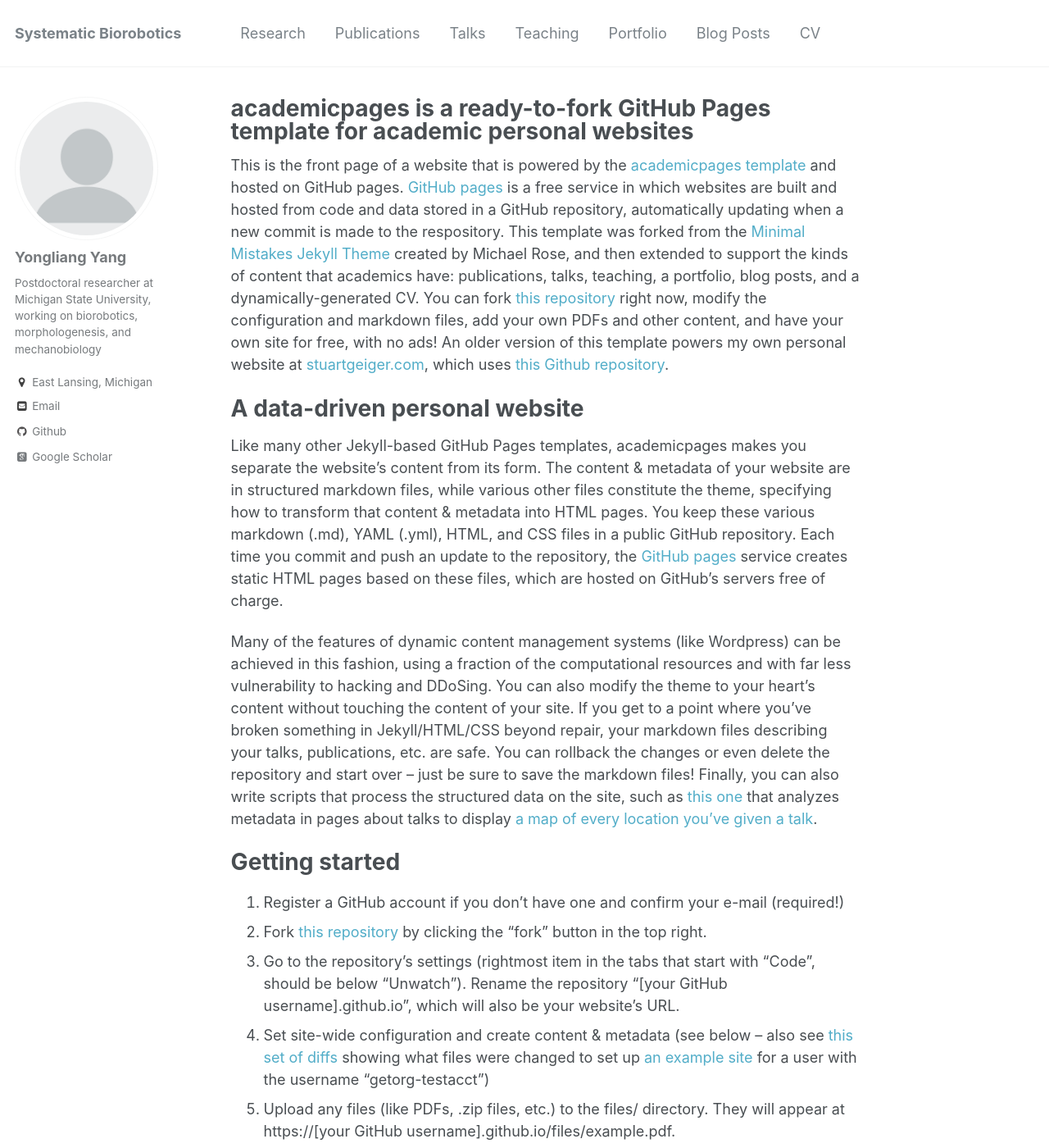
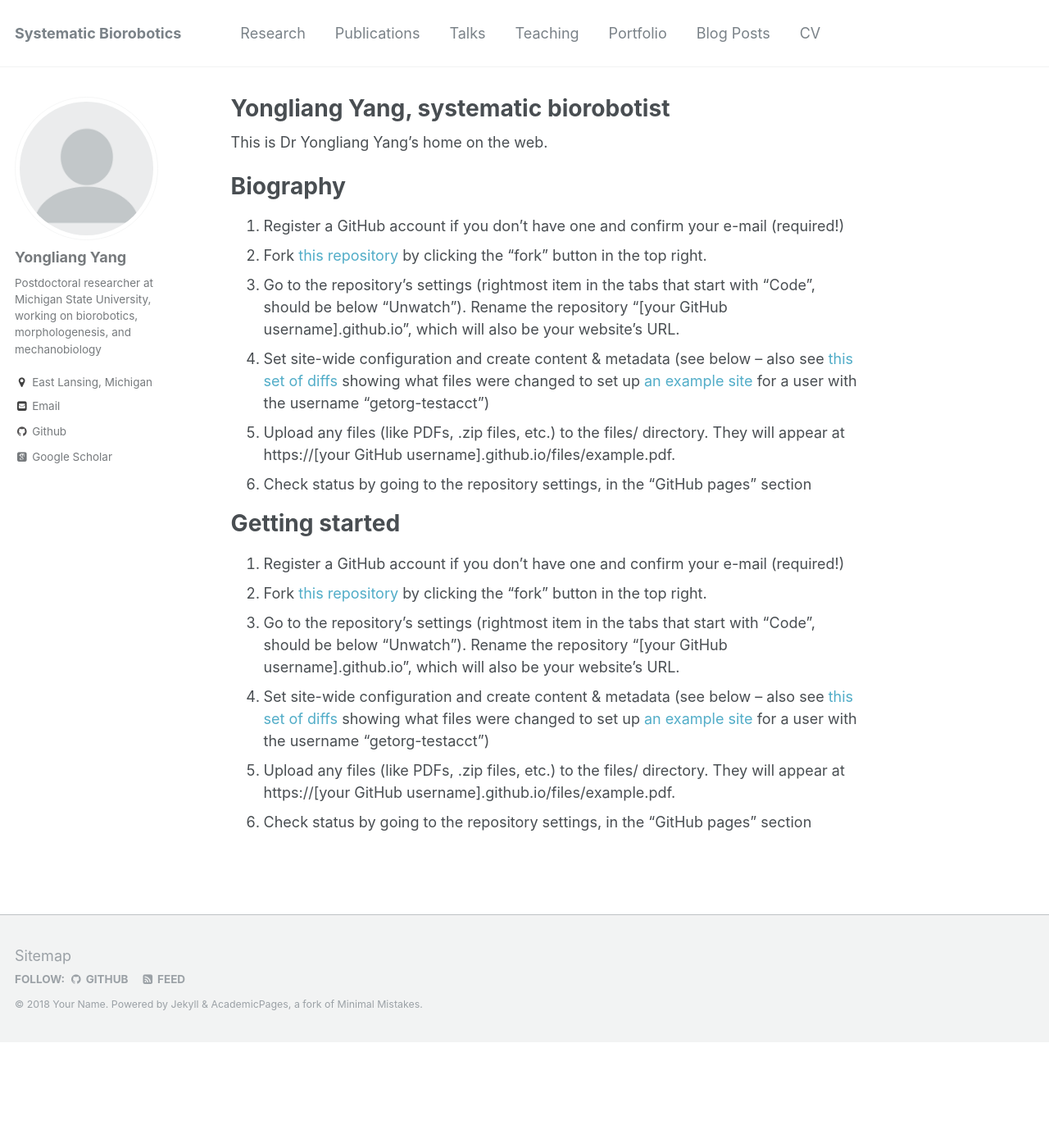
Before and after one commit to sysbiobot/sysbiobot.github.io, a Jekyll site: the page built from _pages/about.md, in a window 1280 px wide and 1400 px high. Shown: the whole window at 82% size. Built offline with Jekyll 4.4.1, drawn with Linux system fonts in a browser that asks for light colours; some web fonts are replaced; some of the changed text lies outside the part shown.

Commit message:
update about page

```diff
--- a/_pages/about.md
+++ b/_pages/about.md
@@ -1,6 +1,6 @@
 ---
 permalink: /
-title: "academicpages is a ready-to-fork GitHub Pages template for academic personal websites"
+title: "Yongliang Yang, systematic biorobotist"
 excerpt: "About me"
 author_profile: true
 redirect_from:
@@ -8,13 +8,16 @@ redirect_from:
   - /about.html
 ---
 
-This is the front page of a website that is powered by the [academicpages template](https://github.com/academicpages/academicpages.github.io) and hosted on GitHub pages. [GitHub pages](https://pages.github.com) is a free service in which websites are built and hosted from code and data stored in a GitHub repository, automatically updating when a new commit is made to the respository. This template was forked from the [Minimal Mistakes Jekyll Theme](https://mmistakes.github.io/minimal-mistakes/) created by Michael Rose, and then extended to support the kinds of content that academics have: publications, talks, teaching, a portfolio, blog posts, and a dynamically-generated CV. You can fork [this repository](https://github.com/academicpages/academicpages.github.io) right now, modify the configuration and markdown files, add your own PDFs and other content, and have your own site for free, with no ads! An older version of this template powers my own personal website at [stuartgeiger.com](http://stuartgeiger.com), which uses [this Github repository](https://github.com/staeiou/staeiou.github.io).
+This is Dr Yongliang Yang's home on the web.
 
-A data-driven personal website
+Biography
 ======
-Like many other Jekyll-based GitHub Pages templates, academicpages makes you separate the website's content from its form. The content & metadata of your website are in structured markdown files, while various other files constitute the theme, specifying how to transform that content & metadata into HTML pages. You keep these various markdown (.md), YAML (.yml), HTML, and CSS files in a public GitHub repository. Each time you commit and push an update to the repository, the [GitHub pages](https://pages.github.com/) service creates static HTML pages based on these files, which are hosted on GitHub's servers free of charge.
-
-Many of the features of dynamic content management systems (like Wordpress) can be achieved in this fashion, using a fraction of the computational resources and with far less vulnerability to hacking and DDoSing. You can also modify the theme to your heart's content without touching the content of your site. If you get to a point where you've broken something in Jekyll/HTML/CSS beyond repair, your markdown files describing your talks, publications, etc. are safe. You can rollback the changes or even delete the repository and start over -- just be sure to save the markdown files! Finally, you can also write scripts that process the structured data on the site, such as [this one](https://github.com/academicpages/academicpages.github.io/blob/master/talkmap.ipynb) that analyzes metadata in pages about talks to display [a map of every location you've given a talk](https://academicpages.github.io/talkmap.html).
+1. Register a GitHub account if you don't have one and confirm your e-mail (required!)
+1. Fork [this repository](https://github.com/academicpages/academicpages.github.io) by clicking the "fork" button in the top right.
+1. Go to the repository's settings (rightmost item in the tabs that start with "Code", should be below "Unwatch"). Rename the repository "[your GitHub username].github.io", which will also be your website's URL.
+1. Set site-wide configuration and create content & metadata (see below -- also see [this set of diffs](http://archive.is/3TPas) showing what files were changed to set up [an example site](https://getorg-testacct.github.io) for a user with the username "getorg-testacct")
+1. Upload any files (like PDFs, .zip files, etc.) to the files/ directory. They will appear at https://[your GitHub username].github.io/files/example.pdf.
+1. Check status by going to the repository settings, in the "GitHub pages" section
 
 Getting started
 ======
@@ -24,27 +27,3 @@ Getting started
 1. Set site-wide configuration and create content & metadata (see below -- also see [this set of diffs](http://archive.is/3TPas) showing what files were changed to set up [an example site](https://getorg-testacct.github.io) for a user with the username "getorg-testacct")
 1. Upload any files (like PDFs, .zip files, etc.) to the files/ directory. They will appear at https://[your GitHub username].github.io/files/example.pdf.
 1. Check status by going to the repository settings, in the "GitHub pages" section
-
-Site-wide configuration
-------
-The main configuration file for the site is in the base directory in [_config.yml](https://github.com/academicpages/academicpages.github.io/blob/master/_config.yml), which defines the content in the sidebars and other site-wide features. You will need to replace the default variables with ones about yourself and your site's github repository. The configuration file for the top menu is in [_data/navigation.yml](https://github.com/academicpages/academicpages.github.io/blob/master/_data/navigation.yml). For example, if you don't have a portfolio or blog posts, you can remove those items from that navigation.yml file to remove them from the header.
-
-Create content & metadata
-------
-For site content, there is one markdown file for each type of content, which are stored in directories like _publications, _talks, _posts, _teaching, or _pages. For example, each talk is a markdown file in the [_talks directory](https://github.com/academicpages/academicpages.github.io/tree/master/_talks). At the top of each markdown file is structured data in YAML about the talk, which the theme will parse to do lots of cool stuff. The same structured data about a talk is used to generate the list of talks on the [Talks page](https://academicpages.github.io/talks), each [individual page](https://academicpages.github.io/talks/2012-03-01-talk-1) for specific talks, the talks section for the [CV page](https://academicpages.github.io/cv), and the [map of places you've given a talk](https://academicpages.github.io/talkmap.html) (if you run this [python file](https://github.com/academicpages/academicpages.github.io/blob/master/talkmap.py) or [Jupyter notebook](https://github.com/academicpages/academicpages.github.io/blob/master/talkmap.ipynb), which creates the HTML for the map based on the contents of the _talks directory).
-
-**Markdown generator**
-
-I have also created [a set of Jupyter notebooks](https://github.com/academicpages/academicpages.github.io/tree/master/markdown_generator
-) that converts a CSV containing structured data about talks or presentations into individual markdown files that will be properly formatted for the academicpages template. The sample CSVs in that directory are the ones I used to create my own personal website at stuartgeiger.com. My usual workflow is that I keep a spreadsheet of my publications and talks, then run the code in these notebooks to generate the markdown files, then commit and push them to the GitHub repository.
-
-How to edit your site's GitHub repository
-------
-Many people use a git client to create files on their local computer and then push them to GitHub's servers. If you are not familiar with git, you can directly edit these configuration and markdown files directly in the github.com interface. Navigate to a file (like [this one](https://github.com/academicpages/academicpages.github.io/blob/master/_talks/2012-03-01-talk-1.md) and click the pencil icon in the top right of the content preview (to the right of the "Raw | Blame | History" buttons). You can delete a file by clicking the trashcan icon to the right of the pencil icon. You can also create new files or upload files by navigating to a directory and clicking the "Create new file" or "Upload files" buttons.
-
-Example: editing a markdown file for a talk
-![Editing a markdown file for a talk](/images/editing-talk.png)
-
-For more info
-------
-More info about configuring academicpages can be found in [the guide](https://academicpages.github.io/markdown/). The [guides for the Minimal Mistakes theme](https://mmistakes.github.io/minimal-mistakes/docs/configuration/) (which this theme was forked from) might also be helpful.
```
